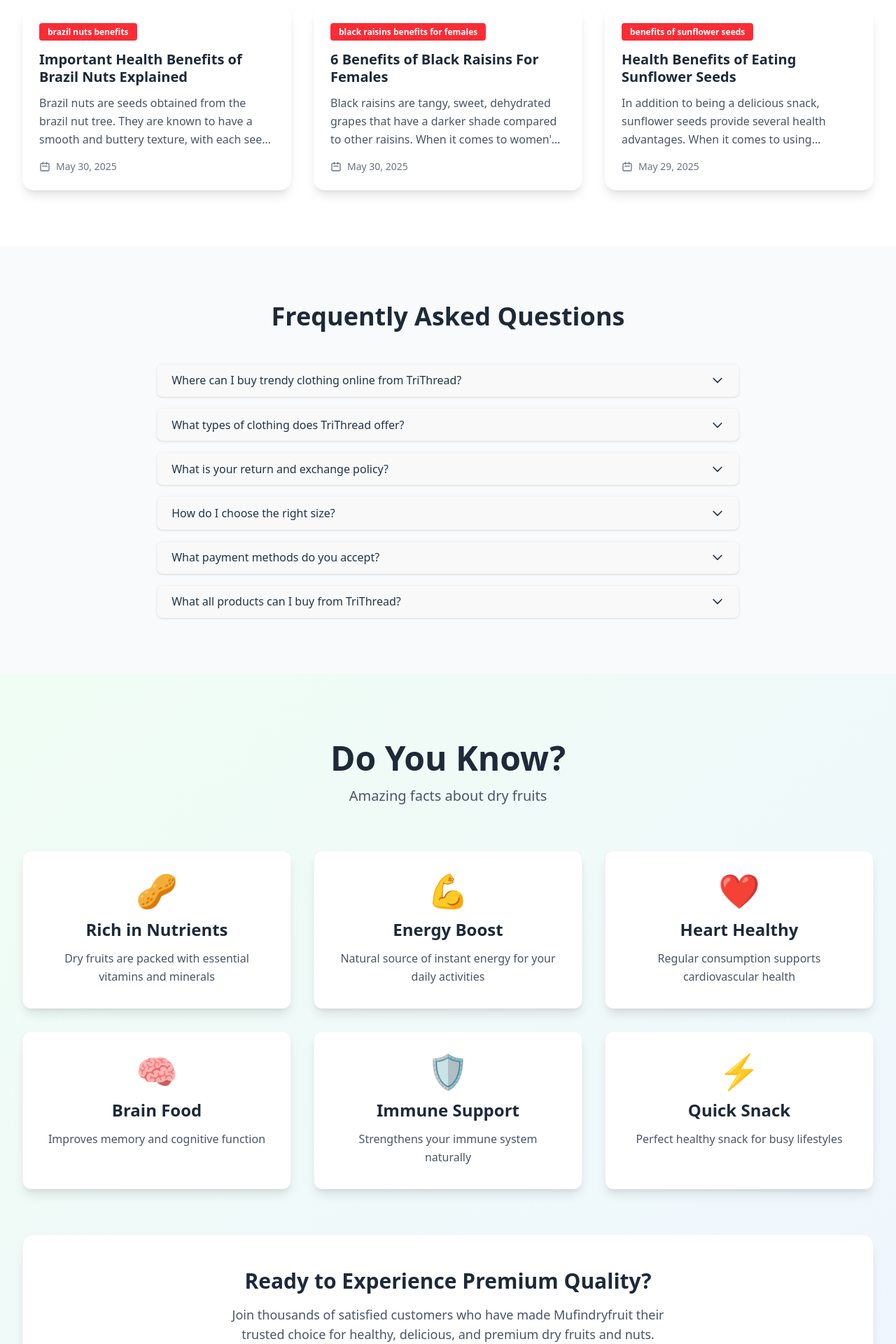
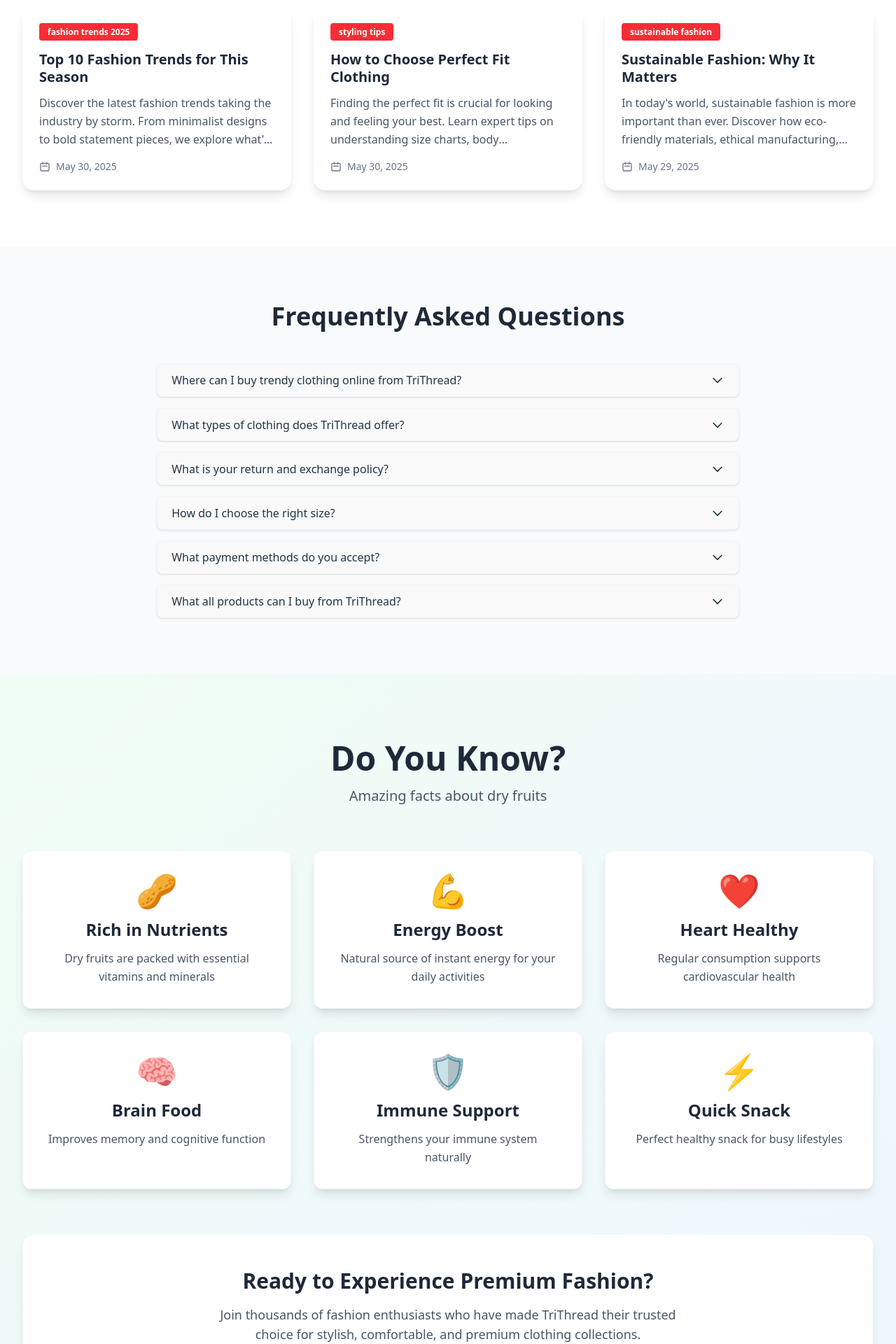
Before and after one commit to Deveshkgjb/Dry-Fruit, a React (Vite) app in the folder dry1/: page / in a window 1280 px wide. Shown: the part 2700-4620 px from the top of the page at 70% size. Built offline with nearby package versions, Linux system fonts and the light colour scheme; no server answers.

Commit message:
Update Did You Know and Blog Posts sections to TriThread fashion content

```diff
--- a/dry1/src/Components/Homepages/BlogPosts.jsx
+++ b/dry1/src/Components/Homepages/BlogPosts.jsx
@@ -2,27 +2,27 @@ const BlogPosts = () => {
   const blogPosts = [
     {
       id: 1,
-      title: "Important Health Benefits of Brazil Nuts Explained",
-      description: "Brazil nuts are seeds obtained from the brazil nut tree. They are known to have a smooth and buttery texture, with each seed encased in a fruit surrounded by a hard shell. Brazil nuts originate in ...",
+      title: "Top 10 Fashion Trends for This Season",
+      description: "Discover the latest fashion trends taking the industry by storm. From minimalist designs to bold statement pieces, we explore what's hot this season and how you can incorporate these trends into your wardrobe effortlessly...",
       date: "May 30, 2025",
       // Placeholder for blog image
-      category: "brazil nuts benefits",
+      category: "fashion trends 2025",
       bgColor: "bg-orange-100"
     },
     {
       id: 2,
-      title: "6 Benefits of Black Raisins For Females",
-      description: "Black raisins are tangy, sweet, dehydrated grapes that have a darker shade compared to other raisins. When it comes to women's health, black raisins are beneficial in many aspects. They are a good ...",
+      title: "How to Choose Perfect Fit Clothing",
+      description: "Finding the perfect fit is crucial for looking and feeling your best. Learn expert tips on understanding size charts, body measurements, and different fabric behaviors to ensure every purchase fits like a dream...",
       date: "May 30, 2025",
-      category: "black raisins benefits for females",
+      category: "styling tips",
       bgColor: "bg-pink-100"
     },
     {
       id: 3,
-      title: "Health Benefits of Eating Sunflower Seeds",
-      description: "In addition to being a delicious snack, sunflower seeds provide several health advantages. When it comes to using sunflower seeds, we may use them in salads or to produce butter. These little see...",
+      title: "Sustainable Fashion: Why It Matters",
+      description: "In today's world, sustainable fashion is more important than ever. Discover how eco-friendly materials, ethical manufacturing, and conscious consumption can make a positive impact on our planet while keeping you stylish...",
       date: "May 29, 2025",
-      category: "benefits of sunflower seeds",
+      category: "sustainable fashion",
       bgColor: "bg-yellow-100"
     }
   ];
--- a/dry1/src/Components/Homepages/DoYouKnow.jsx
+++ b/dry1/src/Components/Homepages/DoYouKnow.jsx
@@ -9,39 +9,39 @@ const DoYouKnow = () => {
   const defaultFacts = [
     {
       id: 1,
-      icon: "🌿",
-      title: "100% Natural",
-      description: "All our dry fruits are naturally processed without any artificial preservatives, colors, or additives."
+      icon: "👕",
+      title: "Premium Fabrics",
+      description: "All our clothing is crafted from high-quality, breathable fabrics that ensure comfort and durability throughout the day."
     },
     {
       id: 2,
-      icon: "💪",
-      title: "Rich in Nutrients",
-      description: "Packed with essential vitamins, minerals, fiber, and antioxidants that boost your immunity and energy."
+      icon: "✨",
+      title: "Latest Trends",
+      description: "Stay ahead in fashion with our curated collections featuring the latest global trends and timeless classics."
     },
     {
       id: 3,
       icon: "🚚",
-      title: "Farm Fresh Delivery",
-      description: "Direct sourcing from farms ensures maximum freshness and quality delivered right to your doorstep."
+      title: "Fast Delivery",
+      description: "Quick and reliable nationwide shipping ensures your favorite outfits reach you within 3-5 business days."
     },
     {
       id: 4,
       icon: "🏆",
-      title: "Premium Quality",
-      description: "Each product undergoes strict quality checks to ensure you get only the finest dry fruits and nuts."
+      title: "Quality Assured",
+      description: "Each garment undergoes strict quality checks to ensure perfect stitching, color fastness, and superior finish."
     },
     {
       id: 5,
       icon: "🌍",
-      title: "Global Sourcing",
-      description: "We source the best varieties from around the world - California almonds, Turkish figs, Iranian pistachios."
+      title: "Sustainable Fashion",
+      description: "We're committed to eco-friendly practices, using sustainable materials and ethical manufacturing processes."
     },
     {
       id: 6,
       icon: "❤️",
-      title: "Heart Healthy",
-      description: "Rich in good fats, protein, and fiber that support heart health and help maintain cholesterol levels."
+      title: "Perfect Fit",
+      description: "Detailed size guides and flexible exchange policy ensure you find the perfect fit for your unique style."
     }
   ];
 
@@ -88,8 +88,8 @@ const DoYouKnow = () => {
 
   // Use dynamic content if available, otherwise fallback to default
   const doYouKnowData = pageContent?.homepage?.doYouKnow || {
-    title: "Do You Know?",
-    subtitle: "Discover amazing facts about our premium dry fruits and nuts that make them the perfect choice for your healthy lifestyle.",
+    title: "Did You Know?",
+    subtitle: "Discover amazing facts about TriThread's premium fashion collection that make us the perfect choice for your style journey.",
     facts: defaultFacts
   };
 
@@ -118,7 +118,7 @@ const DoYouKnow = () => {
             {doYouKnowData.title || "Do You Know?"}
           </h2>
           <p className="text-lg md:text-xl text-gray-600 max-w-3xl mx-auto">
-            {doYouKnowData.subtitle || "Discover amazing facts about our premium dry fruits and nuts that make them the perfect choice for your healthy lifestyle."}
+            {doYouKnowData.subtitle || "Discover amazing facts about TriThread's premium fashion collection that make us the perfect choice for your style journey."}
           </p>
         </div>
 
@@ -164,11 +164,11 @@ const DoYouKnow = () => {
         <div className="mt-12 md:mt-16 text-center">
           <div className="bg-white rounded-2xl shadow-lg p-8 md:p-12 border border-gray-100">
             <h3 className="text-2xl md:text-3xl font-bold text-gray-800 mb-4">
-              Ready to Experience Premium Quality?
+              Ready to Experience Premium Fashion?
             </h3>
             <p className="text-lg text-gray-600 mb-6 max-w-2xl mx-auto">
-              Join thousands of satisfied customers who have made Mufindryfruit their trusted choice
-              for healthy, delicious, and premium dry fruits and nuts.
+              Join thousands of fashion enthusiasts who have made TriThread their trusted choice
+              for stylish, comfortable, and premium clothing collections.
             </p>
             <div className="flex flex-col sm:flex-row gap-4 justify-center">
               <button className="bg-green-600 hover:bg-green-700 text-white px-8 py-3 rounded-lg font-semibold transition-colors duration-300">
```
